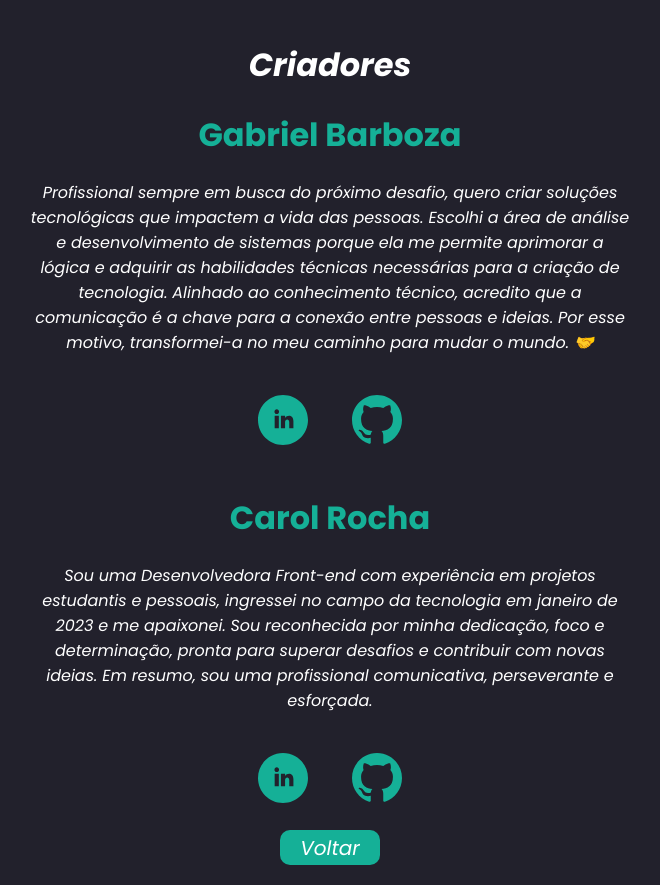
After one commit to Carolinyr9/ifsp-desen-frameworks, a PHP site: page /view/home.php in a window 1280 px wide. The commit adds this page. Shown: the whole page, without its empty margins (310-970 px from the left). Run offline with PHP 8.4, Linux system fonts and the light colour scheme.

Commit message:
Desafio Encapsulamento

```diff
--- /dev/null
+++ b/desafioLogin/controller/logout.php
@@ -0,0 +1,4 @@
+<?php
+include_once "../controller/controlLogin.php";
+$controleLogin = new ControlLogin(null, null);
+$controleLogin->logout();
--- /dev/null
+++ b/desafioLogin/model/pessoa.php
@@ -0,0 +1,16 @@
+<?php
+class Pessoa{
+    private $nome;
+
+    public function __construct(){
+
+    }
+
+    public function setNome($nome){
+        $this->nome = $nome;
+    }
+
+    public function getNome(){
+        return $this->nome;
+    }
+}
--- /dev/null
+++ b/desafioLogin/style/estiloHome.css
@@ -0,0 +1,113 @@
+@charset "UTF-8";
+
+@import url('https://fonts.googleapis.com/css2?family=Poppins:ital,wght@0,100;0,200;0,300;0,400;0,500;0,600;0,700;0,800;0,900;1,100;1,200;1,300;1,400;1,500;1,600;1,700;1,800;1,900&display=swap');
+
+:root {
+    --color1: #1D4E89;
+    --color2: #00B2CA;
+    --color3: #15B097;
+    --color4: #FBD1A2;
+    --color5: #F79256;
+    --color6: #ffffff;
+    --color7: #3C3C3C;
+    --color8: #BABABA;
+    --color9: #22212C;
+    --color10: #D9D9D9;
+    --color11: #71D2E9;
+
+}
+
+body {
+    font-family: "Poppins", sans-serif;
+    font-weight: 400;
+    font-style: italic;
+    margin: 0;
+    padding: 0;
+    color: var(--color6);
+    background-color: #f8f9fa;
+    display: flex;
+    justify-content: center;
+    align-items: center;
+    background-color: var(--color9);
+    min-height: 100vh;
+}
+
+/* Estilo para container de cards */
+.card-container {
+    display: flex;
+    flex-wrap: wrap;
+    justify-content: center;
+    gap: 20px;
+    padding: 20px;
+}
+
+/* Estilo para os cards */
+.card {
+    border-width: 10px;
+    border-radius: 30px;
+    max-width: 700px;
+    width: calc(100% - 20px);
+    padding: 20px;
+    flex-direction: column;
+    text-align: center;
+    align-items: center;
+    justify-content: center;
+}
+
+p {
+    margin: auto;
+    max-width: 600px;
+    padding-bottom: 20px;
+}
+
+label {
+    font-size: 20px;
+}
+
+input, #btnSubmit {
+    border-color: var(--color3);
+    height: 25px;
+    background-color: var(--color10);
+    border-radius: 10px;
+}
+
+a {
+    color: var(--color3);
+    font-style: normal;
+    text-decoration: none;
+    transition: 1s;
+}
+
+a:hover {
+    color: var(--color2);;
+}
+
+svg {
+    padding: 20px;
+}
+
+svg path {
+
+    transition: 1s;
+}
+
+svg:hover path {
+    fill: var(--color2);
+}
+
+#btnSubmit {
+    color: white;
+    font-family: "Poppins", sans-serif;
+    font-weight: 400;
+    font-style: italic;
+    border: none;
+    font-size: 20px;
+    height: 35px;
+    width: 100px;
+    background-color: var(--color3);
+    transition: 1s;
+}
+
+#btnSubmit:hover {
+    background-color: var(--color2);
+}
--- a/desafioEncapsulamento/view/bloqueado.php
+++ b/desafioLogin/view/bloqueado.php
@@ -1,5 +1,5 @@
 <!DOCTYPE html>
-<html lang="en">
+<html lang="pt-br">
 <head>
     <meta charset="UTF-8">
     <meta http-equiv="X-UA-Compatible" content="IE=edge">
@@ -14,8 +14,8 @@
         <script>
             alert("Você foi bloqueado por tentar fazer login incorretamente 3 vezes.");
         </script>
-        <form id="resetForm" action="../model/resetar_tentativas.php"   method="post">
-            <button type="submit">Retornar para a página de login</button>
+        <form id="resetForm" action="../controller/logout.php" method="post">
+            <button type="submit" id="btnSubmit">Logout</button>
         </form>
     </div>
 </body>
--- /dev/null
+++ b/desafioLogin/view/home.php
@@ -0,0 +1,46 @@
+<!DOCTYPE html>
+<html lang="en">
+<head>
+    <meta charset="UTF-8">
+    <meta http-equiv="X-UA-Compatible" content="IE=edge">
+    <meta name="viewport" content="width=device-width, initial-scale=1.0">
+    <link rel="stylesheet" type="text/css" href="../style/estiloHome.css">
+    <title> Home </title>
+    <?php include_once "../model/pessoa.php"; ?>
+</head>
+<body>
+    <div class="card">
+        <h1>Criadores</h1>
+
+    <div class="about">
+            <h1><a href="">Gabriel Barboza</a></h1>
+            <p>Profissional sempre em busca do próximo desafio, quero criar soluções tecnológicas que impactem a vida das pessoas. Escolhi a área de análise e desenvolvimento de sistemas porque ela me permite aprimorar a lógica e adquirir as habilidades técnicas necessárias para a criação de tecnologia.
+            Alinhado ao conhecimento técnico, acredito que a comunicação é a chave para a conexão entre pessoas e ideias. Por esse motivo, transformei-a no meu caminho para mudar o mundo. 🤝</p>
+
+            <a href="https://www.linkedin.com/in/gabriei-barboza/" target="_blank">
+                <svg xmlns="http://www.w3.org/2000/svg" width="50" height="50" viewBox="0 0 24 24"><path d="M12 0c-6.627 0-12 5.373-12 12s5.373 12 12 12 12-5.373 12-12-5.373-12-12-12zm-2 16h-2v-6h2v6zm-1-6.891c-.607 0-1.1-.496-1.1-1.109 0-.612.492-1.109 1.1-1.109s1.1.497 1.1 1.109c0 .613-.493 1.109-1.1 1.109zm8 6.891h-1.998v-2.861c0-1.881-2.002-1.722-2.002 0v2.861h-2v-6h2v1.093c.872-1.616 4-1.736 4 1.548v3.359z" fill="#15B097"/></svg>
+            </a>
+
+            <a href="https://github.com/gabrieIbarboza" target="_blank">
+                <svg xmlns="http://www.w3.org/2000/svg" width="50" height="50" viewBox="0 0 24 24"><path d="M12 0c-6.626 0-12 5.373-12 12 0 5.302 3.438 9.8 8.207 11.387.599.111.793-.261.793-.577v-2.234c-3.338.726-4.033-1.416-4.033-1.416-.546-1.387-1.333-1.756-1.333-1.756-1.089-.745.083-.729.083-.729 1.205.084 1.839 1.237 1.839 1.237 1.07 1.834 2.807 1.304 3.492.997.107-.775.418-1.305.762-1.604-2.665-.305-5.467-1.334-5.467-5.931 0-1.311.469-2.381 1.236-3.221-.124-.303-.535-1.524.117-3.176 0 0 1.008-.322 3.301 1.23.957-.266 1.983-.399 3.003-.404 1.02.005 2.047.138 3.006.404 2.291-1.552 3.297-1.23 3.297-1.23.653 1.653.242 2.874.118 3.176.77.84 1.235 1.911 1.235 3.221 0 4.609-2.807 5.624-5.479 5.921.43.372.823 1.102.823 2.222v3.293c0 .319.192.694.801.576 4.765-1.589 8.199-6.086 8.199-11.386 0-6.627-5.373-12-12-12z" fill="#15B097"/></svg>
+            </a>
+
+        </div>
+        <div class="about">
+            <h1><a href="https://carolinyr9.github.io/html-css/portifolio/index.html" target="_blank">Carol Rocha</a></h1>
+            <p>Sou uma Desenvolvedora Front-end com experiência em projetos estudantis e pessoais, ingressei no campo da tecnologia em janeiro de 2023 e me apaixonei. Sou reconhecida por minha dedicação, foco e determinação, pronta para superar desafios e contribuir com novas ideias. Em resumo, sou uma profissional comunicativa, perseverante e esforçada.</p>
+
+            <a href="https://www.linkedin.com/in/caroliny-rocha-sampaio-27284a237/" target="_blank">
+                <svg xmlns="http://www.w3.org/2000/svg" width="50" height="50" viewBox="0 0 24 24"><path d="M12 0c-6.627 0-12 5.373-12 12s5.373 12 12 12 12-5.373 12-12-5.373-12-12-12zm-2 16h-2v-6h2v6zm-1-6.891c-.607 0-1.1-.496-1.1-1.109 0-.612.492-1.109 1.1-1.109s1.1.497 1.1 1.109c0 .613-.493 1.109-1.1 1.109zm8 6.891h-1.998v-2.861c0-1.881-2.002-1.722-2.002 0v2.861h-2v-6h2v1.093c.872-1.616 4-1.736 4 1.548v3.359z" fill="#15B097"/></svg>
+            </a>
+
+            <a href="https://github.com/Carolinyr9" target="_blank">
+                <svg xmlns="http://www.w3.org/2000/svg" width="50" height="50" viewBox="0 0 24 24"><path d="M12 0c-6.626 0-12 5.373-12 12 0 5.302 3.438 9.8 8.207 11.387.599.111.793-.261.793-.577v-2.234c-3.338.726-4.033-1.416-4.033-1.416-.546-1.387-1.333-1.756-1.333-1.756-1.089-.745.083-.729.083-.729 1.205.084 1.839 1.237 1.839 1.237 1.07 1.834 2.807 1.304 3.492.997.107-.775.418-1.305.762-1.604-2.665-.305-5.467-1.334-5.467-5.931 0-1.311.469-2.381 1.236-3.221-.124-.303-.535-1.524.117-3.176 0 0 1.008-.322 3.301 1.23.957-.266 1.983-.399 3.003-.404 1.02.005 2.047.138 3.006.404 2.291-1.552 3.297-1.23 3.297-1.23.653 1.653.242 2.874.118 3.176.77.84 1.235 1.911 1.235 3.221 0 4.609-2.807 5.624-5.479 5.921.43.372.823 1.102.823 2.222v3.293c0 .319.192.694.801.576 4.765-1.589 8.199-6.086 8.199-11.386 0-6.627-5.373-12-12-12z" fill="#15B097"/></svg>
+            </a>
+        </div>
+        <form id="resetForm" action="../controller/logout.php" method="post">
+            <button type="submit" id="btnSubmit">Voltar</button>
+        </form>
+    </div>
+</body>
+</html>
```
Also changed, not shown: desafioEncapsulamento/control/controlecaixa.php (deleted, +0 -46 lines), desafioEncapsulamento/control/controlelogin.php (deleted, +0 -69 lines), desafioEncapsulamento/index.php (deleted, +0 -15 lines), desafioEncapsulamento/model/resetar_tentativas.php (deleted, +0 -10 lines), desafioEncapsulamento/style/estilo.css (deleted, +0 -59 lines), desafioEncapsulamento/view/caixageral.php (deleted, +0 -26 lines), desafioEncapsulamento/view/telalogin.php (deleted, +0 -52 lines), desafioLogin/controller/controlLogin.php (added, +60 -0 lines), desafioLogin/index.php (added, +38 -0 lines), desafioLogin/model/login.php (added, +39 -0 lines), desafioLogin/style/estilo.css (added, +85 -0 lines).
